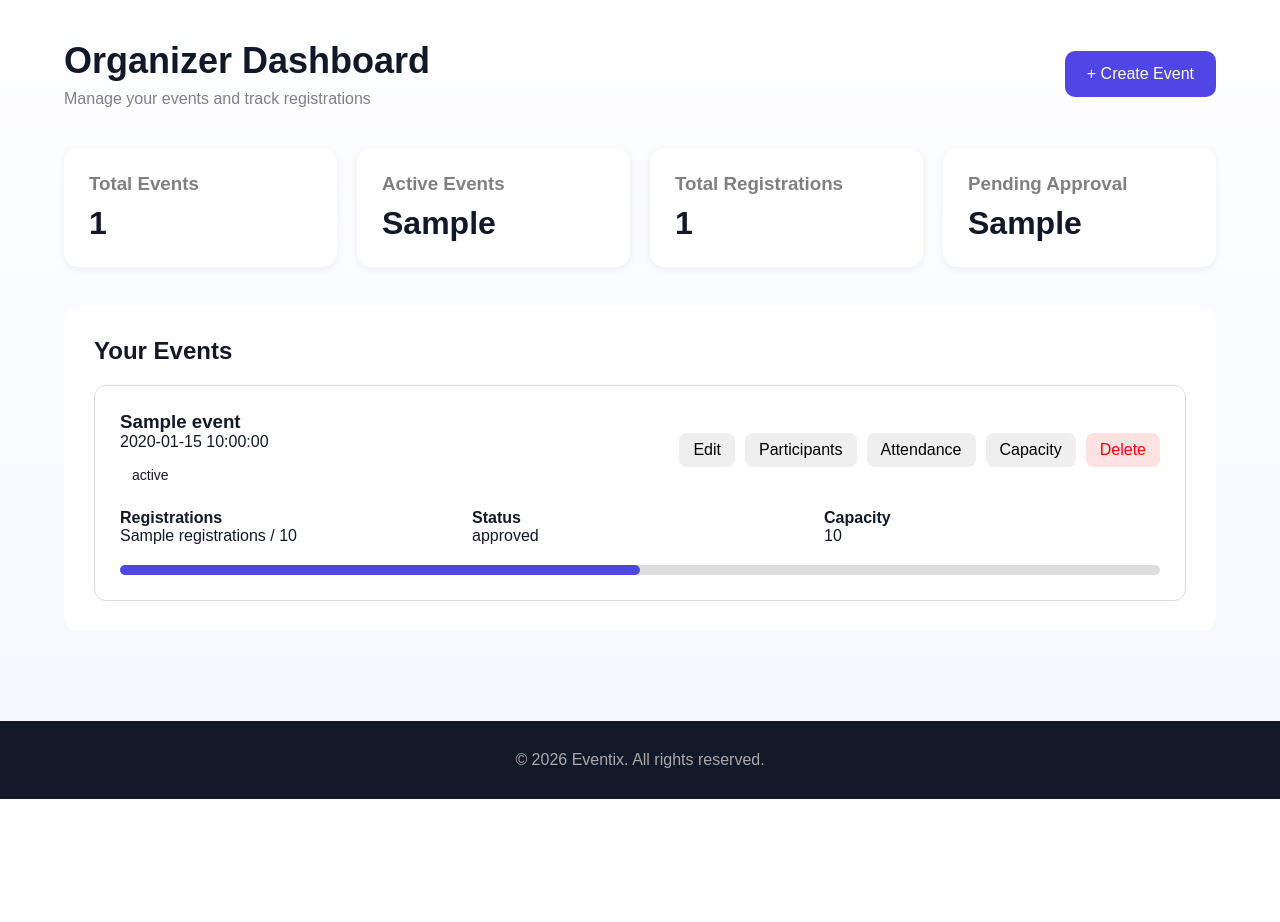
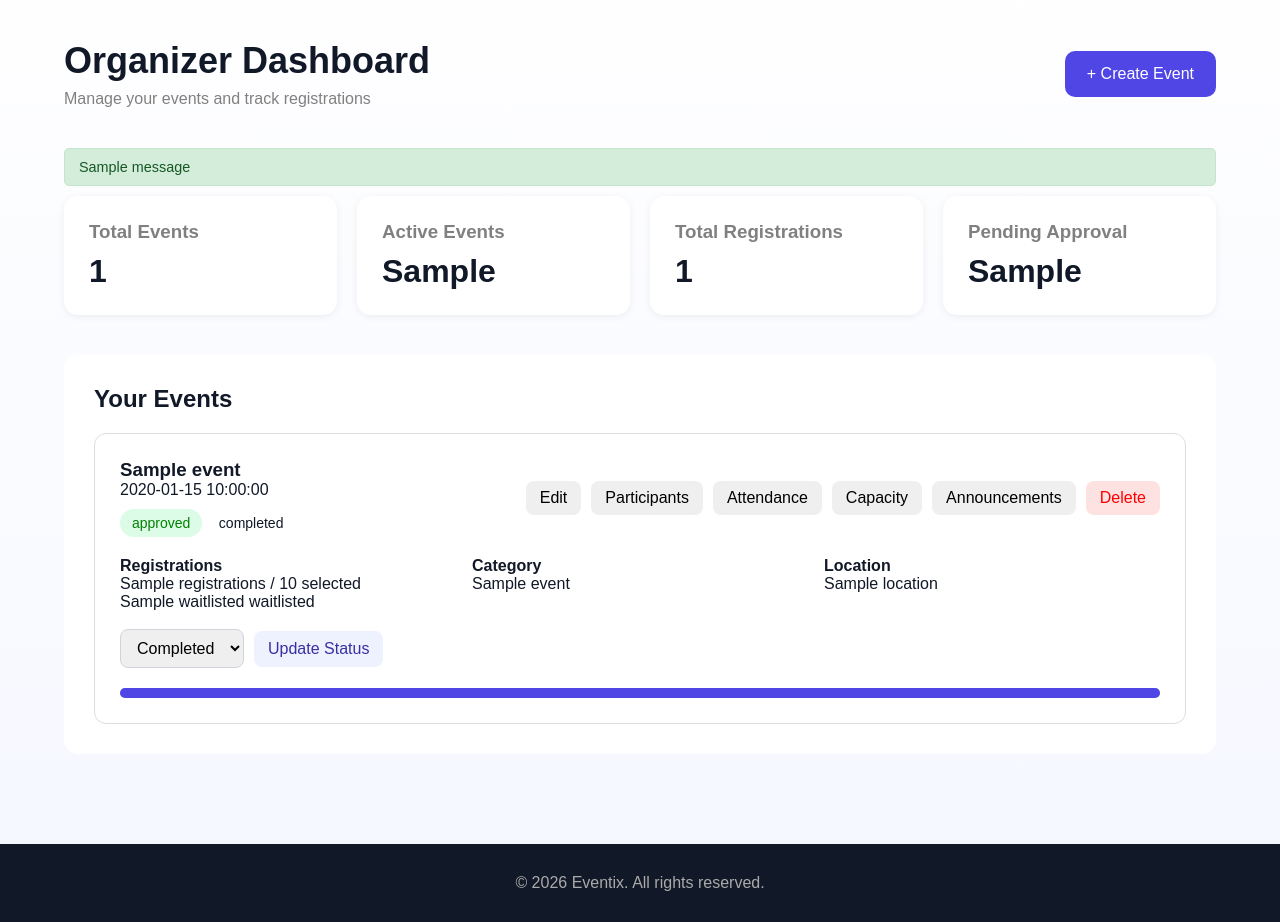
Before and after one commit to nishant-b-bit/AI39-C--Group-7-College_Event_Management_System, a Flask app: template app/Templates/organizer_dashboard.html in a window 1280 px wide. Shown: the part 71-993 px from the top of the page. Before the commit the page ends 870 px from the top, so only its background shows below. Run offline with Flask 3, Linux system fonts and the light colour scheme; the template is opened without the code that fills it: most values are stand-ins (such as "Sample title", 1, 10 or a date in 2020); one stand-in notice (Sample message) is shown.

Commit message:
updated the code

```diff
--- a/app/Templates/organizer_dashboard.html
+++ b/app/Templates/organizer_dashboard.html
@@ -1,14 +1,11 @@
 {% extends "common/base.html" %}
-
 {% block title %}Organizer Dashboard{% endblock %}
 
 {% block extra_css %}
-<link rel="stylesheet"
-      href="{{ url_for('static', filename='css/organizer_dashboard.css') }}">
+<link rel="stylesheet" href="{{ url_for('static', filename='css/organizer_dashboard.css') }}">
 {% endblock %}
 
 {% block content %}
-
 <div class="dashboard-container">
 
     <div class="dashboard-header">
@@ -16,150 +13,102 @@
             <h1>Organizer Dashboard</h1>
             <p>Manage your events and track registrations</p>
         </div>
-
-        <button class="create-btn" id="openModalBtn">
-            + Create Event
-        </button>
+        <a href="{{ url_for('auth.create_events') }}">
+            <button class="create-btn">+ Create Event</button>
+        </a>
     </div>
 
-    <!-- Stats -->
+    {% with messages = get_flashed_messages(with_categories=true) %}
+      {% for category, message in messages %}
+        <div class="alert alert-{{ category }}">{{ message }}</div>
+      {% endfor %}
+    {% endwith %}
 
     <div class="stats-grid">
-
-        <div class="stat-card">
-            <h3>Total Events</h3>
-            <p>{{ stats.total_events }}</p>
+        <div class="stat-card"><h3>Total Events</h3><p>{{ stats.total_events }}</p></div>
+        <div class="stat-card"><h3>Active Events</h3><p>{{ stats.active_events }}</p></div>
+        <div class="stat-card"><h3>Total Registrations</h3><p>{{ stats.total_registrations }}</p></div>
+        <div class="stat-card"><h3>Pending Approval</h3><p>{{ stats.pending_approval }}</p></div>
     </div>
 
-        <div class="stat-card">
-            <h3>Active Events</h3>
-            <p>{{ stats.active_events }}</p>
-        </div>
-
-        <div class="stat-card">
-            <h3>Total Registrations</h3>
-            <p>{{ stats.total_registrations }}</p>
-        </div>
-
-        <div class="stat-card">
-            <h3>Pending Approval</h3>
-            <p>{{ stats.pending_approval }}</p>
-        </div>
-
-    </div>
-
-    <!-- Events -->
-
     <div class="events-section">
-
         <h2>Your Events</h2>
 
+        {% if events %}
           {% for event in events %}
-
           <div class="event-card">
-
               <div class="event-top">
-
                   <div>
                       <h3>{{ event.title }}</h3>
-
                       <p>{{ event.date }}</p>
-
-                    <span class="badge {{ event.approvalStatus }}">
-                        {{ event.approvalStatus }}
-                    </span>
+                      <span class="badge {{ event.status }}">{{ event.status }}</span>
+                      <span class="badge">{{ event.event_status }}</span>
                   </div>
 
                   <div class="event-actions">
-
-                    <a href="{{ url_for('auth.edit_event') }}">
+                      <a href="{{ url_for('auth.edit_event', event_id=event.id) }}">
                           <button>Edit</button>
                       </a>
-
-                    <a href="{{ url_for('auth.participants') }}">
+                      <a href="{{ url_for('auth.participants', event_id=event.id) }}">
                           <button>Participants</button>
                       </a>
-
-                    <a href="{{ url_for('auth.attendance') }}">
+                      <a href="{{ url_for('auth.attendance', event_id=event.id) }}">
                           <button>Attendance</button>
                       </a>
-
-                    <a href="{{ url_for('auth.event_capacity') }}">
+                      <a href="{{ url_for('auth.event_capacity', event_id=event.id) }}">
                           <button>Capacity</button>
                       </a>
-
-                    <button class="delete-btn">
-                      Delete
-                    </button>
-
+                      <a href="{{ url_for('auth.announcements', event_id=event.id) }}">
+                          <button>Announcements</button>
+                      </a>
+                      <form method="POST" action="{{ url_for('auth.delete_event', event_id=event.id) }}"
+                            style="display:inline"
+                            onsubmit="return confirm('Delete this event?')">
+                          <button type="submit" class="delete-btn">Delete</button>
+                      </form>
                   </div>
               </div>
 
               <div class="event-info">
-
                   <div>
                       <h4>Registrations</h4>
-                    <p>{{ event.registrations }} / {{ event.capacity }}</p>
+                      <p>{{ event.registrations }} / {{ event.capacity }} selected</p>
+                      <p>{{ event.waitlisted }} waitlisted</p>
+                  </div>
+                  <div>
+                      <h4>Category</h4>
+                      <p>{{ event.category_name or 'General' }}</p>
+                  </div>
+                  <div>
+                      <h4>Location</h4>
+                      <p>{{ event.location }}</p>
+                  </div>
               </div>
 
-                <div>
-                    <h4>Status</h4>
-                    <p>{{ event.status }}</p>
+              <form method="POST" action="{{ url_for('auth.update_event_status', event_id=event.id) }}" class="status-form">
+                  <select name="event_status">
+                      {% for status in ['upcoming', 'ongoing', 'completed', 'cancelled'] %}
+                      <option value="{{ status }}" {% if event.event_status == status %}selected{% endif %}>{{ status|title }}</option>
+                      {% endfor %}
+                  </select>
+                  <button type="submit">Update Status</button>
+              </form>
+
+              {% if event.capacity > 0 %}
+              <div class="progress-bar">
+                  <div class="progress"
+                       style="width: {{ [(event.registrations / event.capacity * 100)|int, 100]|min }}%;">
                   </div>
-
-                <div>
-                    <h4>Capacity</h4>
-                    <p>{{ event.capacity }}</p>
+              </div>
+              {% endif %}
+          </div>
+          {% endfor %}
+        {% else %}
+          <p>No events yet. <a href="{{ url_for('auth.create_events') }}">Create one!</a></p>
+        {% endif %}
     </div>
 
 </div>
-
-            <div class="progress-bar">
-                <div class="progress"
-                 style="width: 50%;">
-                 </div>
-            </div>
-
-        </div>
-
-        {% endfor %}
-
-    </div>
-
-</div>
-
-<!-- MODAL -->
-
-<div class="modal" id="eventModal">
-
-    <div class="modal-content">
-
-        <span class="close-btn" id="closeModalBtn">X</span>
-
-        <h2>Create Event</h2>
-
-        <form>
-
-            <input type="text" placeholder="Event Title">
-
-            <textarea placeholder="Description"></textarea>
-
-            <input type="date">
-
-            <input type="time">
-
-            <input type="number" placeholder="Capacity">
-
-            <button type="submit" class="submit-btn">
-                Submit Event
-            </button>
-
-        </form>
-
-    </div>
-
-</div>
-
 {% endblock %}
 
 {% block extra_js %}
```
Lines whose indentation alone changed are shown as unchanged.
